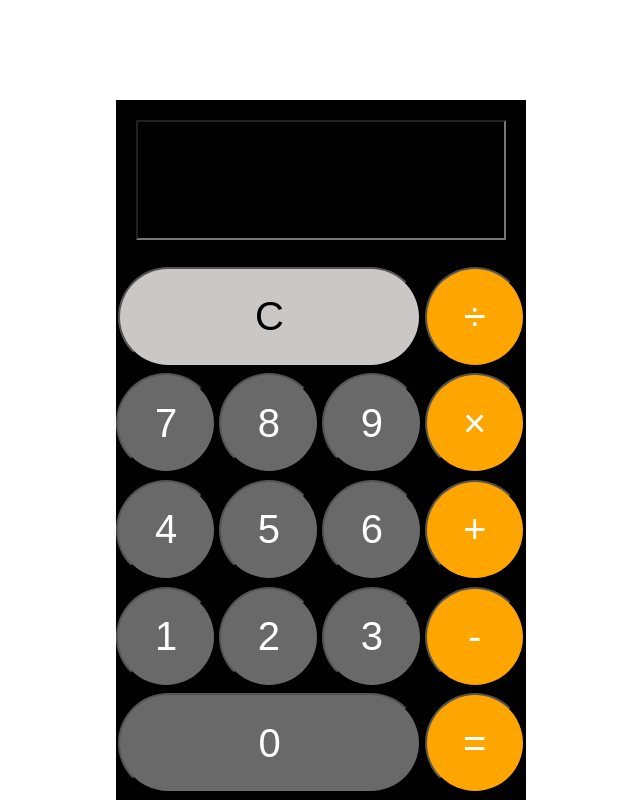
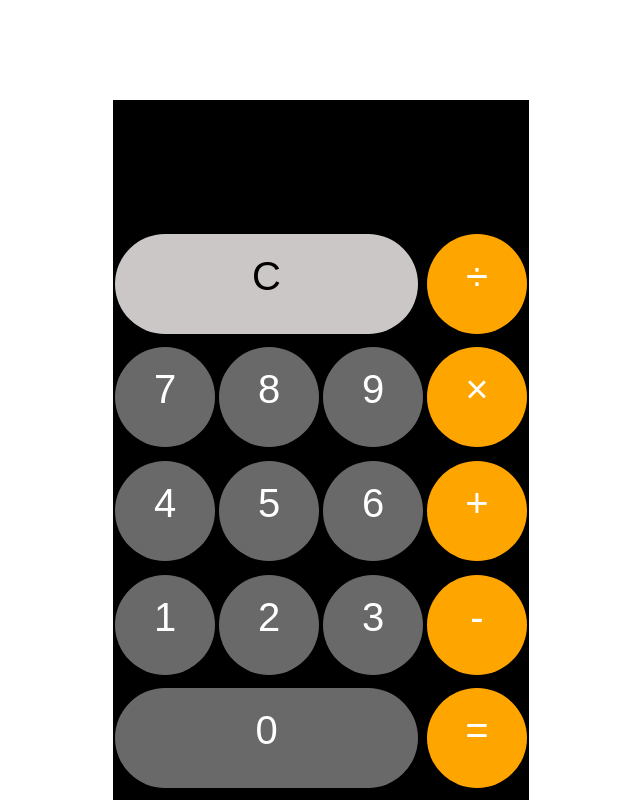
Before and after one commit to MuqadasErkin/Caculator, a plain HTML site: page Index.html in a window 1280 px wide. Shown: the whole page, without its empty margins (319-959 px from the left). Drawn offline with Linux system fonts and the light colour scheme.

Commit message:
HTML and CSS part of the project is done.

```diff
--- a/Index.html
+++ b/Index.html
@@ -9,25 +9,23 @@
 <body>
 
     <div class="body">
-        <div class="display">
-            <input class="input"/>
-        </div>
-        <div class="clear"><button class="function C3">C</button></div>
-        <div class="division"><button class="operation">÷</button></div>
-        <div class="seven"><button class="digit">7</button></div>
-        <div class="eight"><button class="digit">8</button></div>
-        <div class="nine"><button class="digit">9</button></div>
-        <div class="multiply"><button class="operation">×</button></div>
-        <div class="four"><button class="digit">4</button></div>
-        <div class="five"><button class="digit">5</button></div>
-        <div class="six"><button class="digit">6</button></div>
-        <div class="plus"><button class="operation">+</button></div>
-        <div class="one"><button class="digit">1</button></div>
-        <div class="two"><button class="digit">2</button></div>
-        <div class="three"><button class="digit">3</button></div>
-        <div class="minus"><button class="operation">-</button></div>
-        <div class="zero"><button class="digit C3">0</button></div>
-        <div class="equal"><button class="operation">=</button></div>
+        <input class="input display"/>
+        <button class="function C3 clear">C</button>
+        <button class="operation division">÷</button>
+        <button class="digit seven">7</button>
+        <button class="digit eight">8</button>
+        <button class="digit nine">9</button>
+        <button class="operation multiply">×</button>
+        <button class="digit four">4</button>
+        <button class="digit five">5</button>
+        <button class="digit six">6</button>
+        <button class="operation plus">+</button>
+        <button class="digit one">1</button>
+        <button class="digit two">2</button>
+        <button class="digit three">3</button>
+        <button class="operation minus">-</button>
+        <button class="digit C3 zero">0</button>
+        <button class="operation equal">=</button>
 
     </div>
 
--- a/Style.css
+++ b/Style.css
@@ -2,18 +2,20 @@ button{
     padding: 20px;
     height: 100px;
     width: 100px;
+    margin: 2px;
+    border: none;
     border-radius: 50px;
     font-size: 40px;
 }
 .operation:active{
     background-color: rgba(255, 166, 0, 0.831);
 }
+.function{
+    background-color: rgb(203, 199, 199);
+}
 .C3{
     width: 303px;
     margin-left: 2px;
-}
-.function{
-    background-color: rgb(203, 199, 199);
 }
 .digit{
     background-color: dimgray;
@@ -26,19 +28,16 @@ button{
     background-color: orange;
     color: white;
 }
-button.clear{
-    width: max-content;
-}
-.input{
+
+.display{
+    height: 120px;
+    border: none;
+    display: grid;
+    grid-area: display;
     background-color: black;
     color: white;
-
-}
-.display{
-    padding: 20px;
-    height: 120px;
-    display: grid;
-    grid-area: display;
+    text-align: end;
+    font-size: 30px;
 }
 .clear{
     display: grid;
@@ -109,7 +108,7 @@ button.clear{
 .body{
     background-color: black;
     height: 700px;
-    width: 410px;
+    width: 416px;
     margin: auto;
     margin-top: 100px;
 
```
